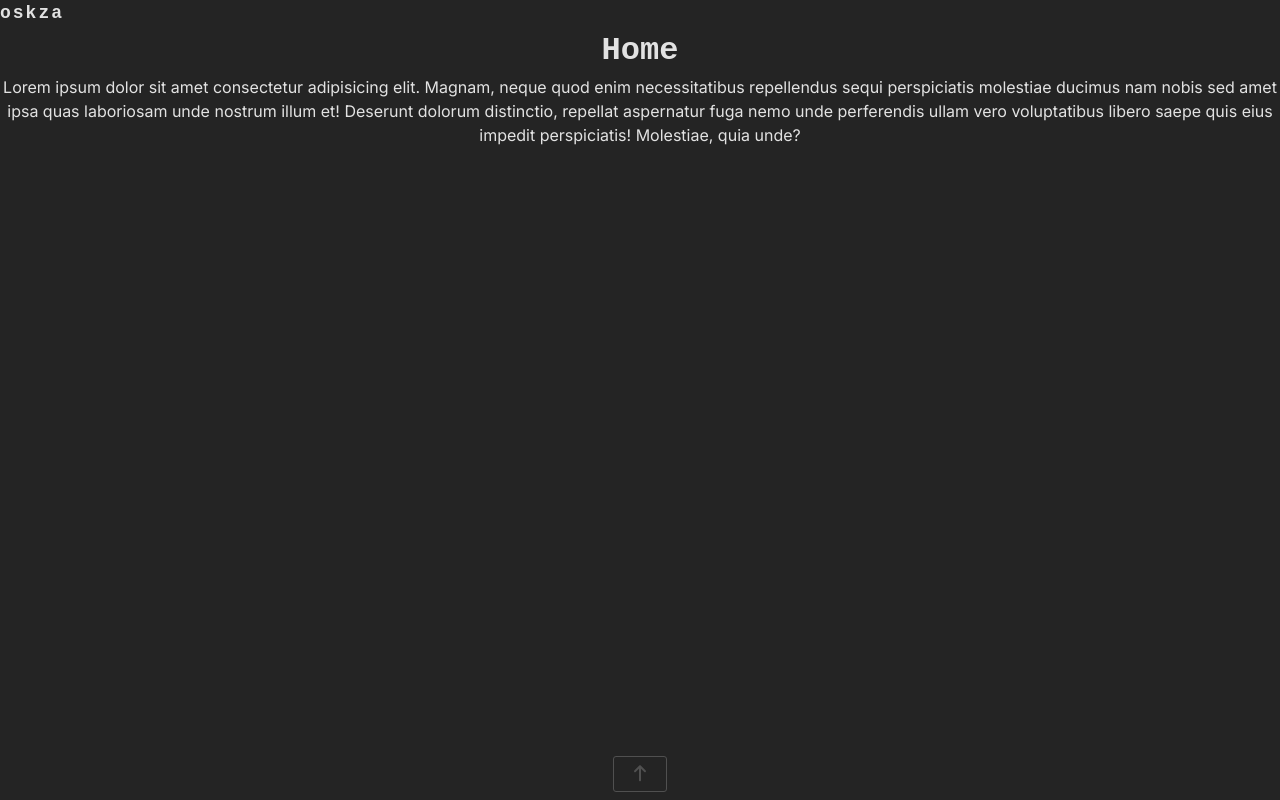
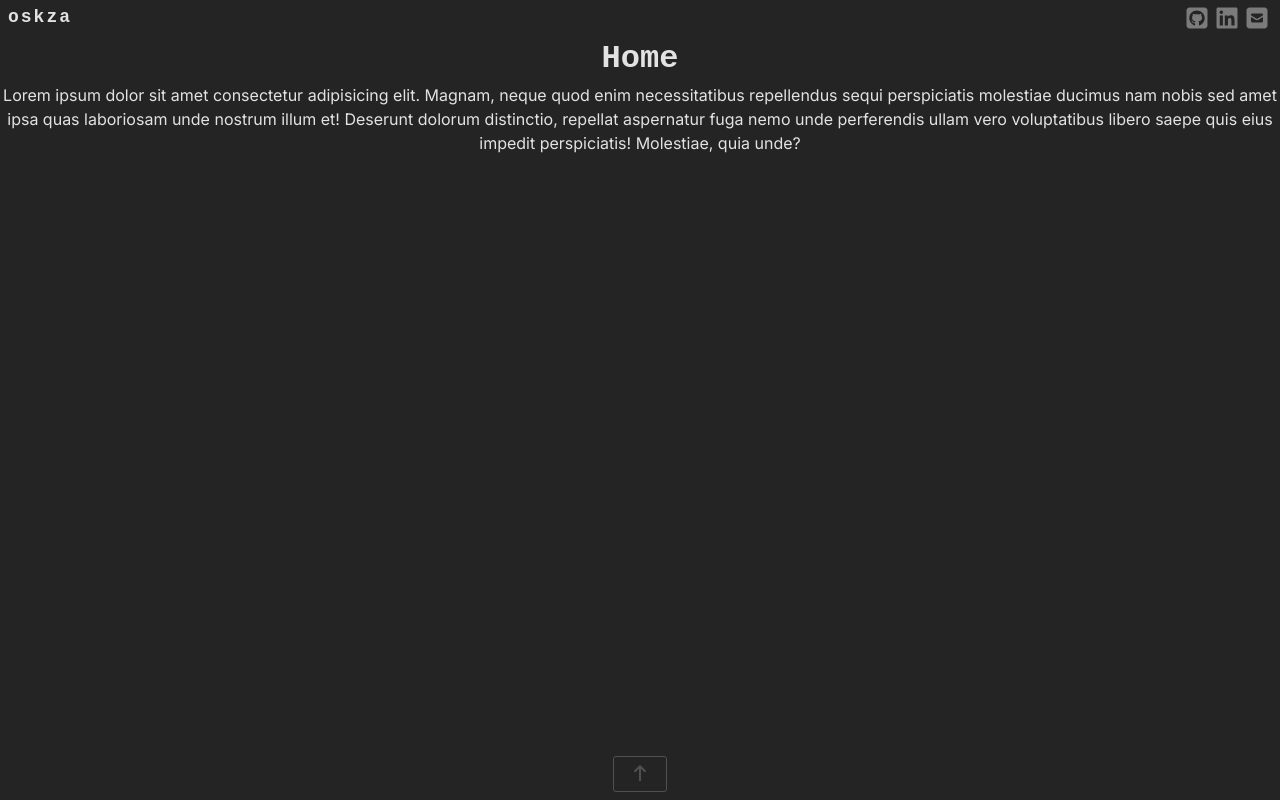
Before and after one commit to oskza/oskza-web, a Vue app: page / in a window 1280 px wide. Built offline with nearby package versions, Linux system fonts and the light colour scheme; a web font is replaced by a local one.

Commit message:
Created and imported SocialLinks component

```diff
--- a/src/components/layout/AppTopbar.vue
+++ b/src/components/layout/AppTopbar.vue
@@ -1,16 +1,21 @@
 <template>
 <div class="topbar">
   <AppLogo />
+  <SocialLinks />
 </div>
 </template>
 
 <script setup>
 import AppLogo from '../ui/AppLogo.vue'
+import SocialLinks from '../ui/SocialLinks.vue'
 </script>
 
 <style scoped>
 .topbar {
   display: flex;
   justify-content: space-between;
+  align-items: center;
+  padding: var(--spacing-2xs) var(--spacing-xs);
+  color: var(--muted-text-color);
 }
 </style>
--- /dev/null
+++ b/src/components/ui/SocialLinks.vue
@@ -0,0 +1,42 @@
+<template>
+<ul class="social-links">
+  <li v-for="link in links" :key="link.name">
+    <a :href="link.url" :target="link.external ? '_blank' : null">
+      <font-awesome-icon :icon="link.icon" />
+    </a>
+  </li>
+</ul>
+</template>
+
+<script setup>
+import { profile } from '../../data/profile'
+
+const links = [
+  {
+    name: 'github',
+    url: profile.github,
+    icon: 'fa-brands fa-github-square',
+    external: true
+  },
+  {
+    name: 'linkedin',
+    url: profile.github,
+    icon: 'fa-brands fa-linkedin',
+    external: true
+  },
+  {
+    name: 'mail',
+    url: `mailto:${profile.email}`,
+    icon: 'fa-solid fa-envelope-square'
+  },
+]
+</script>
+
+<style scoped>
+.social-links {
+  display: flex;
+  font-size: var(--font-2xl);
+}
+
+a { display: flex; }
+</style>
--- a/src/fontawesome.js
+++ b/src/fontawesome.js
@@ -1,9 +1,9 @@
 import { library } from '@fortawesome/fontawesome-svg-core'
 import { FontAwesomeIcon } from '@fortawesome/vue-fontawesome'
 
-import { faArrowUp, faArrowLeft } from '@fortawesome/free-solid-svg-icons'
-import { faGithub } from '@fortawesome/free-brands-svg-icons'
+import { faArrowUp, faArrowLeft, faEnvelopeSquare } from '@fortawesome/free-solid-svg-icons'
+import { faGithubSquare, faLinkedin } from '@fortawesome/free-brands-svg-icons'
 
-library.add(faArrowUp, faArrowLeft, faGithub)
+library.add(faArrowUp, faArrowLeft, faEnvelopeSquare, faGithubSquare, faLinkedin)
 
 export { FontAwesomeIcon }
```
